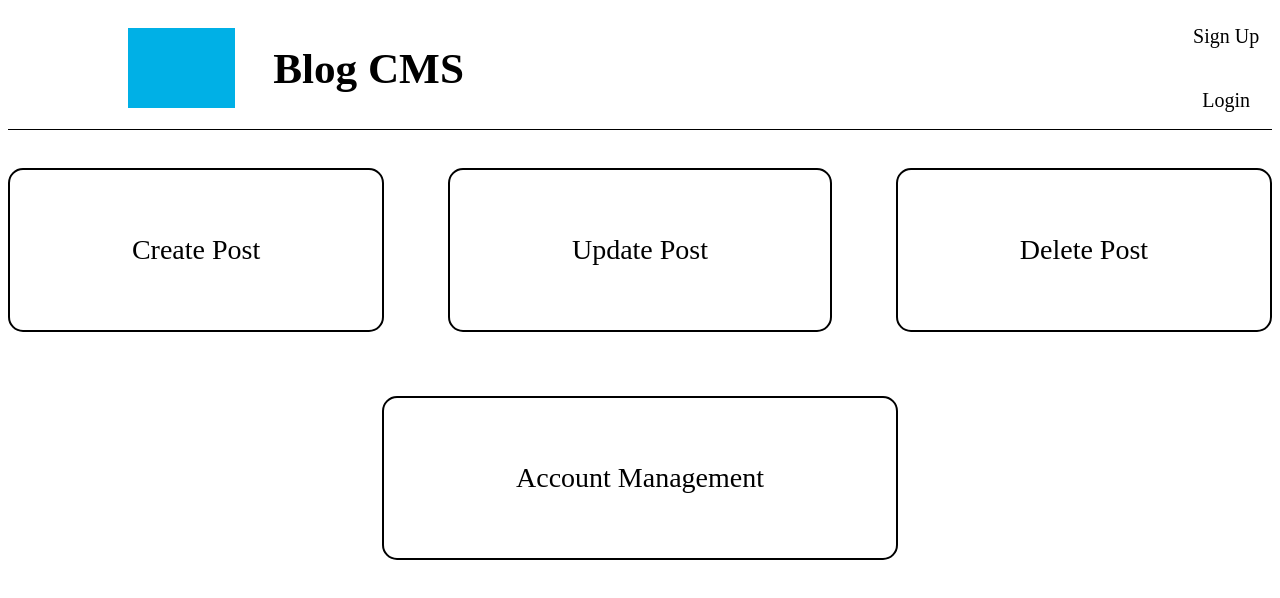
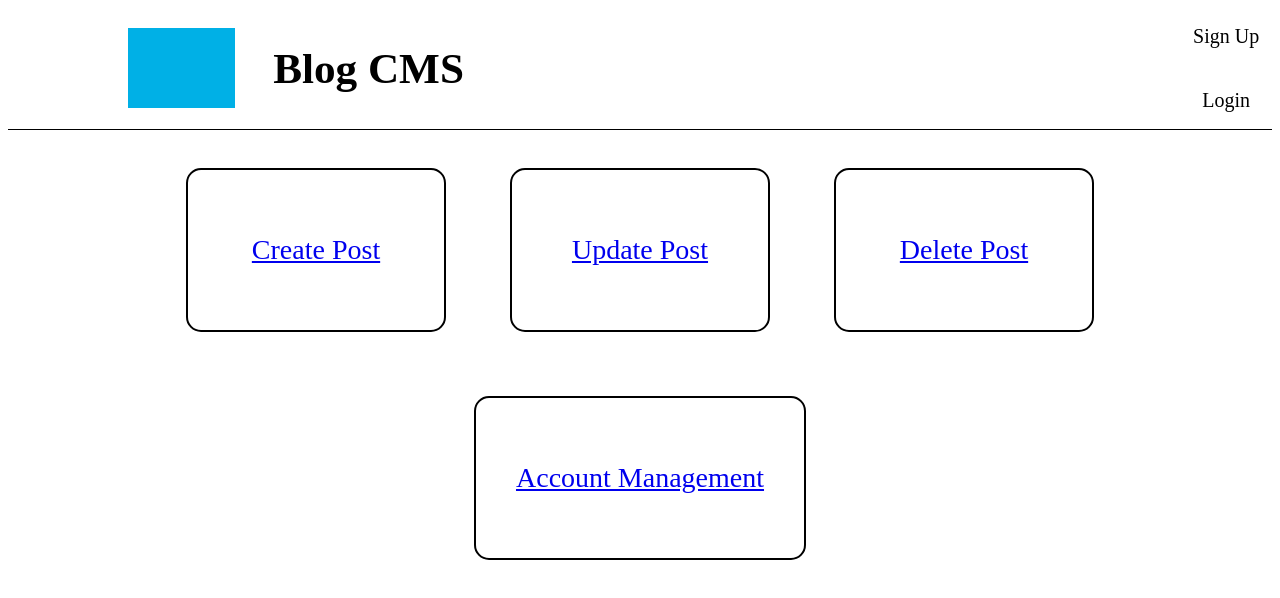
Before and after one commit to DutsAndrew/blog-cms, a Next.js app: page / in a window 1280 px wide. Shown: the top 598 px of the page. Built offline with nearby package versions, Linux system fonts and the light colour scheme; grey boxes are pictures that could not be loaded.

Commit message:
routes set up for card page changing

```diff
--- /dev/null
+++ b/app/account/page.tsx
@@ -0,0 +1,5 @@
+export default function AccountManagement() {
+  return (
+    <p>Account Management</p>
+  );
+};
--- a/app/page.tsx
+++ b/app/page.tsx
@@ -1,18 +1,43 @@
+'use client';
+
 import styles from './page.module.css';
 import uniqid from 'uniqid';
+import Link from 'next/link';
 
 export default function Home() {
 
-  const crudOperations = ["Create Post", "Update Post", "Delete Post", "Account Management"];
+  const crudOperations = [
+    {
+      title: "Create Post",
+      route: "/post/create",
+    },
+    {
+      title: "Update Post",
+      route: "/post/update"
+    },
+    {
+      title: "Delete Post",
+      route: "/post/delete",
+    },
+    {
+      title: "Account Management",
+      route: "/account"
+    },
+  ];
 
   return (
     <main className={styles.cmsCardsContainer}>
       {crudOperations.map((operation) => {
-        return <div className={styles.operationContainer} key={uniqid()}>
-          <p className={styles.operationText}>
-            {operation}
-          </p>
-        </div>
+        return <Link href={`${operation.route}`}>
+          <div
+            className={styles.operationContainer}
+            key={uniqid()}
+          >
+            <p className={styles.operationText}>
+              {operation.title}
+            </p>
+          </div>
+        </Link>
       })}
     </main>
   )
--- /dev/null
+++ b/app/post/create/page.tsx
@@ -0,0 +1,5 @@
+export default function CreatePost() {
+  return (
+    <p>Create Post</p>
+  );
+};
--- /dev/null
+++ b/app/post/delete/page.tsx
@@ -0,0 +1,5 @@
+export default function DeletePost() {
+  return (
+    <p>Delete Post</p>
+  );
+};
--- /dev/null
+++ b/app/post/update/page.tsx
@@ -0,0 +1,5 @@
+export default function UpdatePost() {
+  return (
+    <p>Update Post</p>
+  );
+};
```
Also changed, not shown: app/layout.tsx (line endings or trailing spaces).
